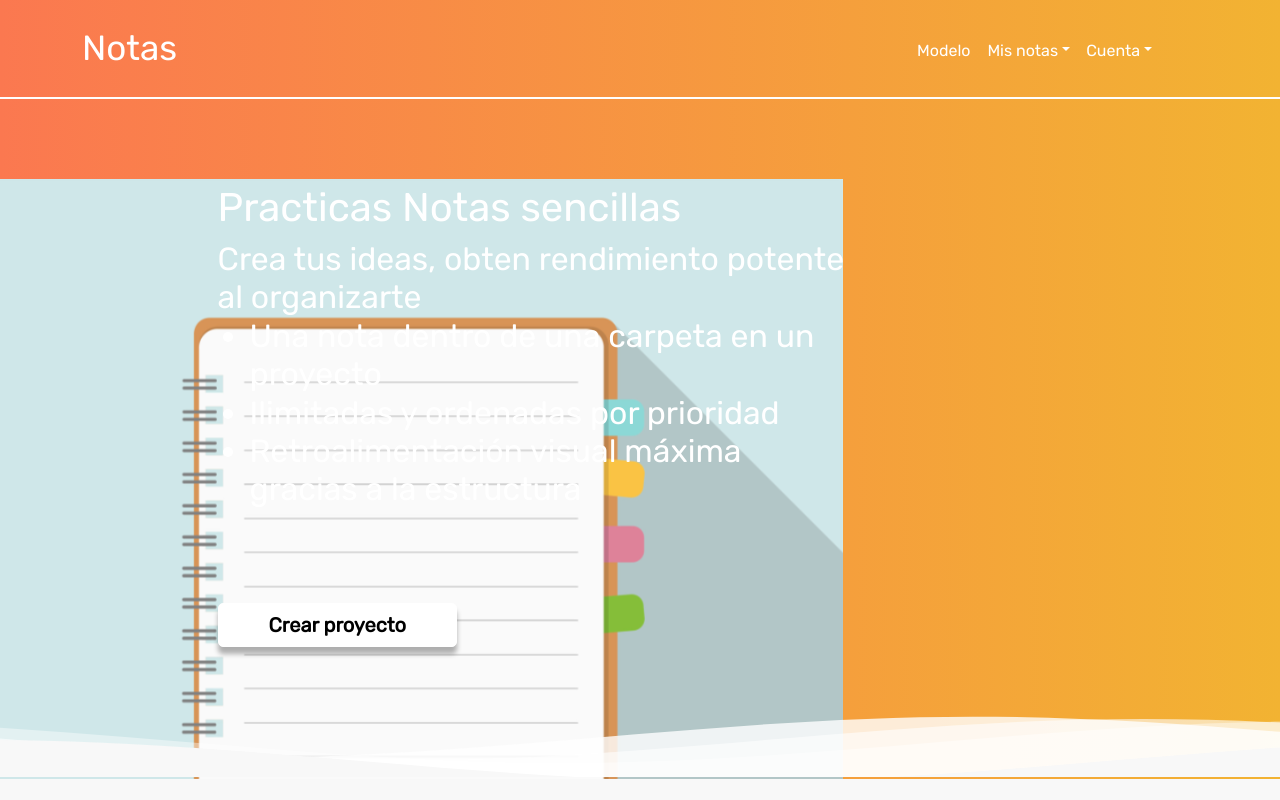
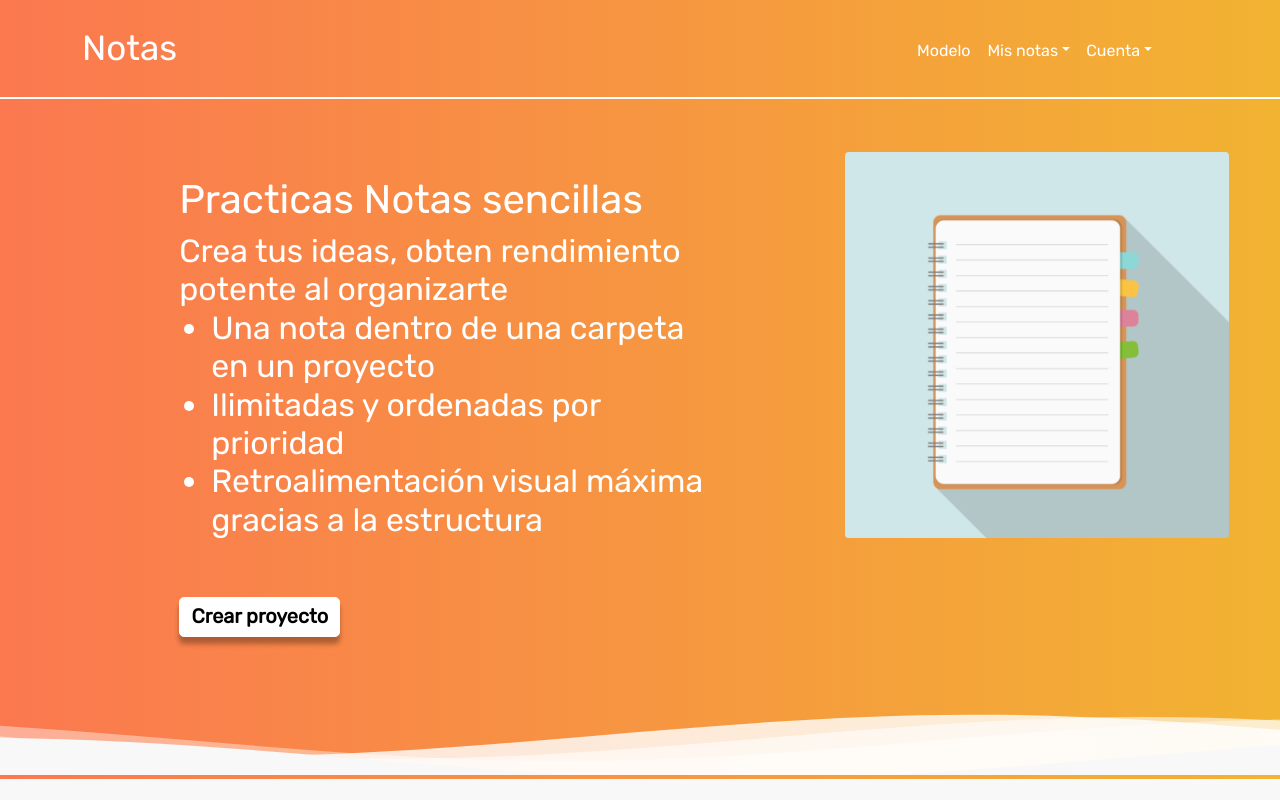
Before and after one commit to Linmake/Text-notes, a React (Create React App) app: page / in a window 1280 px wide. Shown: the top 800 px of the page. Built offline with nearby package versions, Linux system fonts and the light colour scheme.

Commit message:
cambios en maquetacion de index

```diff
--- a/routes/folder.routes.js
+++ b/routes/folder.routes.js
@@ -72,6 +72,7 @@ FolderRouter.delete("/delete/:idProyect/:idFolder/", async (req, res) => {
 
 FolderRouter.delete("/all/delete/:idProyect", async (req, res) => {
   const { idProyect } = req.params;
+  if (!idProyect) res.status(401).send(`Proyect con Id: ${idProyect}no existe`)
   const proyect = await Proyect.findOne({ Id: idProyect })
   proyect.Folders = [];
   await proyect.save()
--- a/src/assets/Waves.jsx
+++ b/src/assets/Waves.jsx
@@ -2,10 +2,18 @@
 import styled from 'styled-components';
 import wavesUrl from '../assets/waves.svg';
 
+const sizes = {
+  laptop: 1920,
+}
+
+const media = {
+  laptop: `(min-width: ${sizes.laptop})`,
+}
+
 const WavesContainer = styled.div`
-  position: absolute;
-  top: 89%;
-  left: 0;
+  position: relative;
+  top: 88%;
+  right: 0;
   width: 100%;
 `
 
--- a/src/components/card/Card.jsx
+++ b/src/components/card/Card.jsx
@@ -17,7 +17,8 @@ const Article = styled.article`
   }
   &:hover {
     cursor: pointer;
-    box-shadow: 0px 0px 6px rgba(176, 176, 176, 0.783);
+    box-shadow: 0px 0px 6px rgba(168, 168, 168, 0.78);
+    background-color: rgba(253, 253, 253);
   }
 `;
 const Section = styled.section`
--- a/src/components/headers/HeaderEditorComponent.jsx
+++ b/src/components/headers/HeaderEditorComponent.jsx
@@ -83,7 +83,7 @@ const HeaderEditorComponent = () => {
         <ListaInicio className="navbar-nav me-auto mb-2 mb-lg-0" id='navbarSection1'>
           <li className="nav-item">
             <ButtonInicio aria-expanded="false" role="menuitem">
-              <LinkInicio className="nav-link active" aria-current="page" href="http://localhost:5173/">
+              <LinkInicio className="nav-link active" aria-current="page" href="http://localhost:4001/">
                 Home
               </LinkInicio>
             </ButtonInicio>
--- a/src/components/sidebar/newFileContent.jsx
+++ b/src/components/sidebar/newFileContent.jsx
@@ -7,6 +7,7 @@ import { positionSideContext } from '../../context/SideProv';
 import { DataProvider } from '../../context/dataContext'
 import { UseData } from '../../context/dataContext';
 import { v4 as uuidV4 } from 'uuid';
+
 import axios from 'axios';
 
 export const Li = styled.li`
@@ -80,7 +81,6 @@ const NewFileContent = () => {
         return;
       }
 
-
       const newFile = {
         Id: uuidV4(),
         IdFolder: folder.Id,
@@ -100,9 +100,7 @@ const NewFileContent = () => {
       } catch (error) {
         console.error(error);
       }
-
     };
-
 
     const NewFileOnBlur = () => {
       setAddNewFile(false)
@@ -112,7 +110,6 @@ const NewFileContent = () => {
       }
       return
     }
-
   }
 
   return (
--- a/src/pages/IndexMenu.jsx
+++ b/src/pages/IndexMenu.jsx
@@ -6,13 +6,20 @@ import styled from "styled-components";
 import Waves from "../assets/Waves";
 import notepad from "../assets/notepad.webp"
 
+const sizes = {
+  laptop: 1920,
+}
+
+const media = {
+  laptop: `(min-width: ${sizes.laptop})`,
+}
+
 const ContainerInicio = styled.div`
-width: 100vw;
+width: 100%;
 height: 85%;
-background: rgb(251,120,80);
 background: linear-gradient(90deg, rgba(251,120,80,1) 0%, rgba(242,179,50,1) 100%);
 max-width: 100%;
-padding-top: 80px !important;
+padding-top: 8% !important;
 `
 
 const ContainerCards = styled.div`
@@ -26,33 +33,33 @@ const ContainerCards = styled.div`
 `
 
 const ContainerTitle = styled.div`
-  width: 630px;
+  width: 42%;
   height: 550px;
   font-family: "rubik";
   color: #ffffff;
   position: absolute;
-  top: 23%;
-  left: 17%;
+  top: 22%;
+  left: 14%;
   font-weight: bold;
   cursor: default;
   user-select: none;
 `
 
 const ButtonFirst = styled.button`
-  width: 38%;
+  width: 30%;
   height: fit-content;
   background-color: white;
   color: black;
-  padding: 9px 1px;
-  marging 10px 2px;
-  font-size: 20px;
-  letter-spacing: 0px;
+  padding: 1.3% 0.5%;
+  marging 2% 2px;
+  font-size: 62%;
+  letter-spacing: 0;
   box-shadow: rgba(0, 0, 0, 0.3) 0px 7px 5px 0px;
   border: 1px solid white;
   border-radius: 5px;
   font-weight: bold;
   cursor: pointer;
-  margin-top: 78px;
+  margin-top: 7.8%;
   &:hover{
     background-color: rgb(247, 247, 247);
   }
--- a/src/styles/pages/index/IndexMenu.css
+++ b/src/styles/pages/index/IndexMenu.css
@@ -2,4 +2,15 @@ a {
   text-decoration: none;
   font-style: none;
   color: inherit;
+}
+
+.notepadImg {
+  position: absolute;
+  right: 4%;
+  width: 30%;
+  top: 19%;
+  border-radius: 1%;
+  -webkit-user-select: none;
+     -moz-user-select: none;
+          user-select: none;
 }/*# sourceMappingURL=IndexMenu.css.map */
--- a/src/styles/pages/index/IndexMenu.scss
+++ b/src/styles/pages/index/IndexMenu.scss
@@ -3,3 +3,12 @@ a {
   font-style: none;
   color: inherit;
 }
+
+.notepadImg {
+  position: absolute;
+  right: 4%;
+  width: 30%;
+  top: 19%;
+  border-radius: 1%;
+  user-select: none;
+}
```
Also changed, not shown: 1 other file (tests, documents, lock files or other folders).
